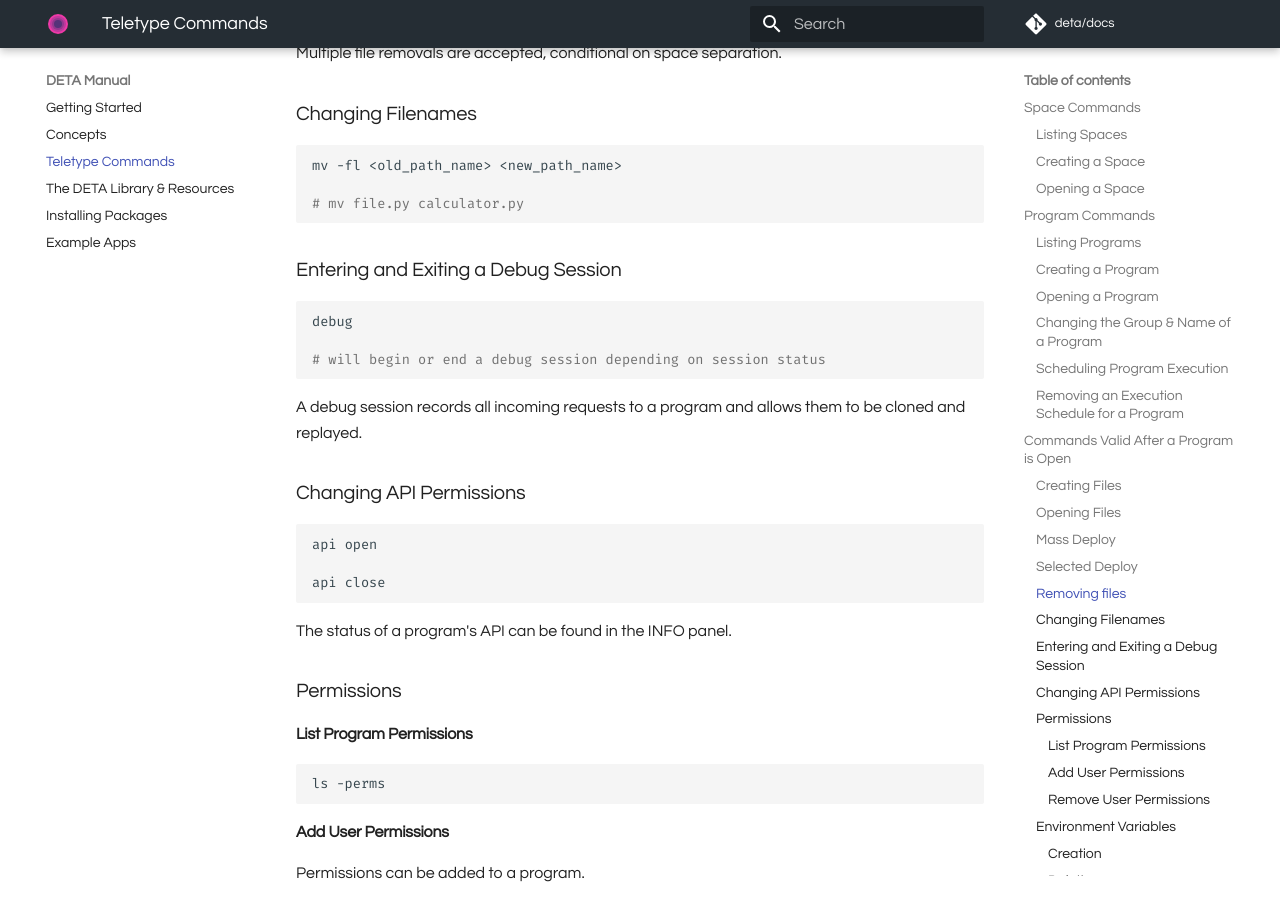
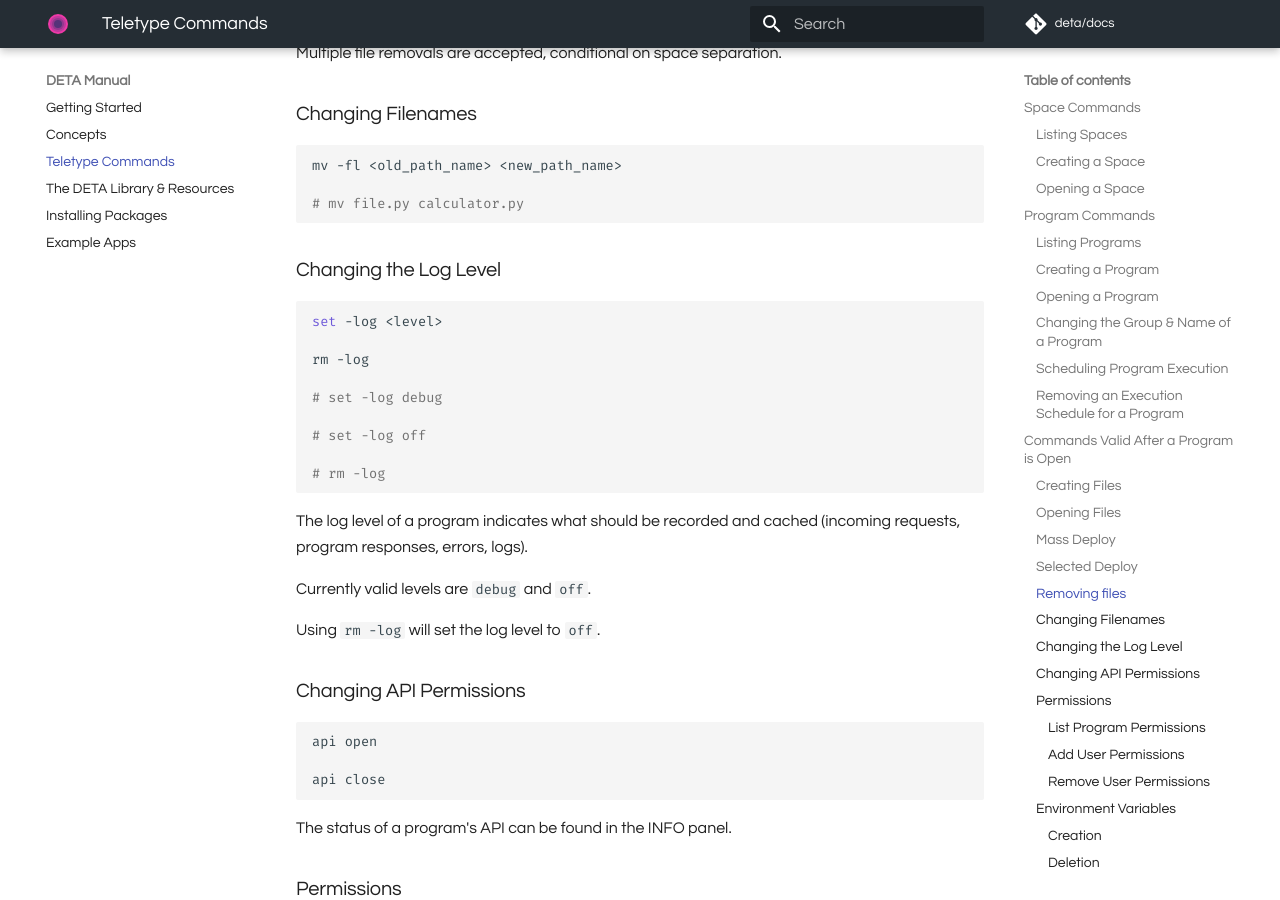
Before and after one commit to fmquaglia/manual, an MkDocs documentation site: the page built from docs/teletype.md, in a window 1280 px wide and 900 px high, scrolled down 3745 px. Built offline with MkDocs 1.6.1 and Material for MkDocs 9.7.7, drawn with Linux system fonts in a browser that asks for light colours; comment, search, counter and statistics services are not loaded.

Commit message:
log levels

````diff
--- a/docs/teletype.md
+++ b/docs/teletype.md
@@ -181,15 +181,25 @@ mv -fl <old_path_name> <new_path_name>
 
 # mv file.py calculator.py
 ```
-### Entering and Exiting a Debug Session
+### Changing the Log Level
 
 ```shell
-debug
+set -log <level>
 
-# will begin or end a debug session depending on session status
+rm -log
+
+# set -log debug
+
+# set -log off
+
+# rm -log
 ```
 
-A debug session records all incoming requests to a program and allows them to be cloned and replayed.
+The log level of a program indicates what should be recorded and cached (incoming requests, program responses, errors, logs).
+
+Currently valid levels are `debug` and `off`.
+
+Using `rm -log` will set the log level to `off`.
 
 ### Changing API Permissions
 
````
